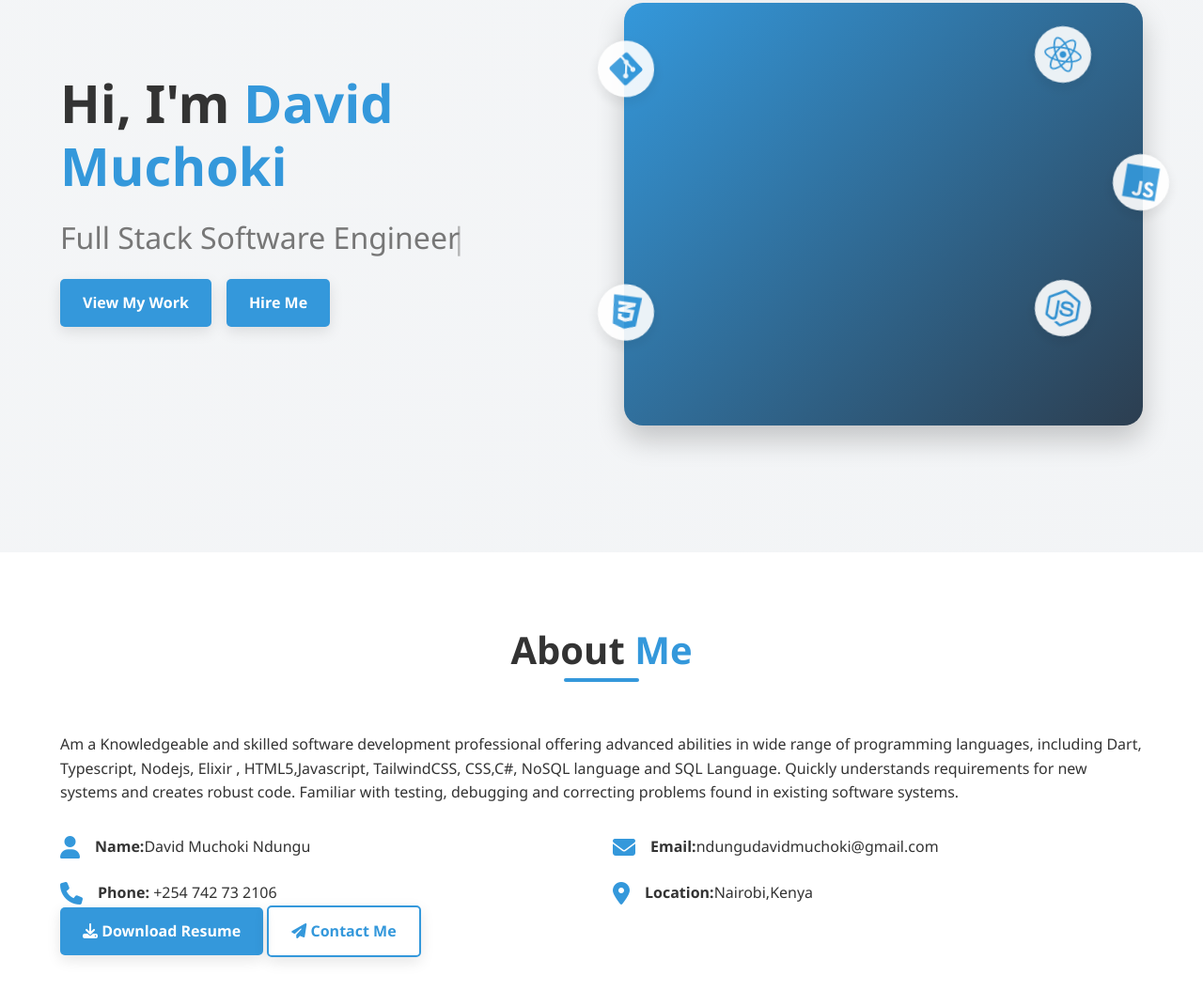
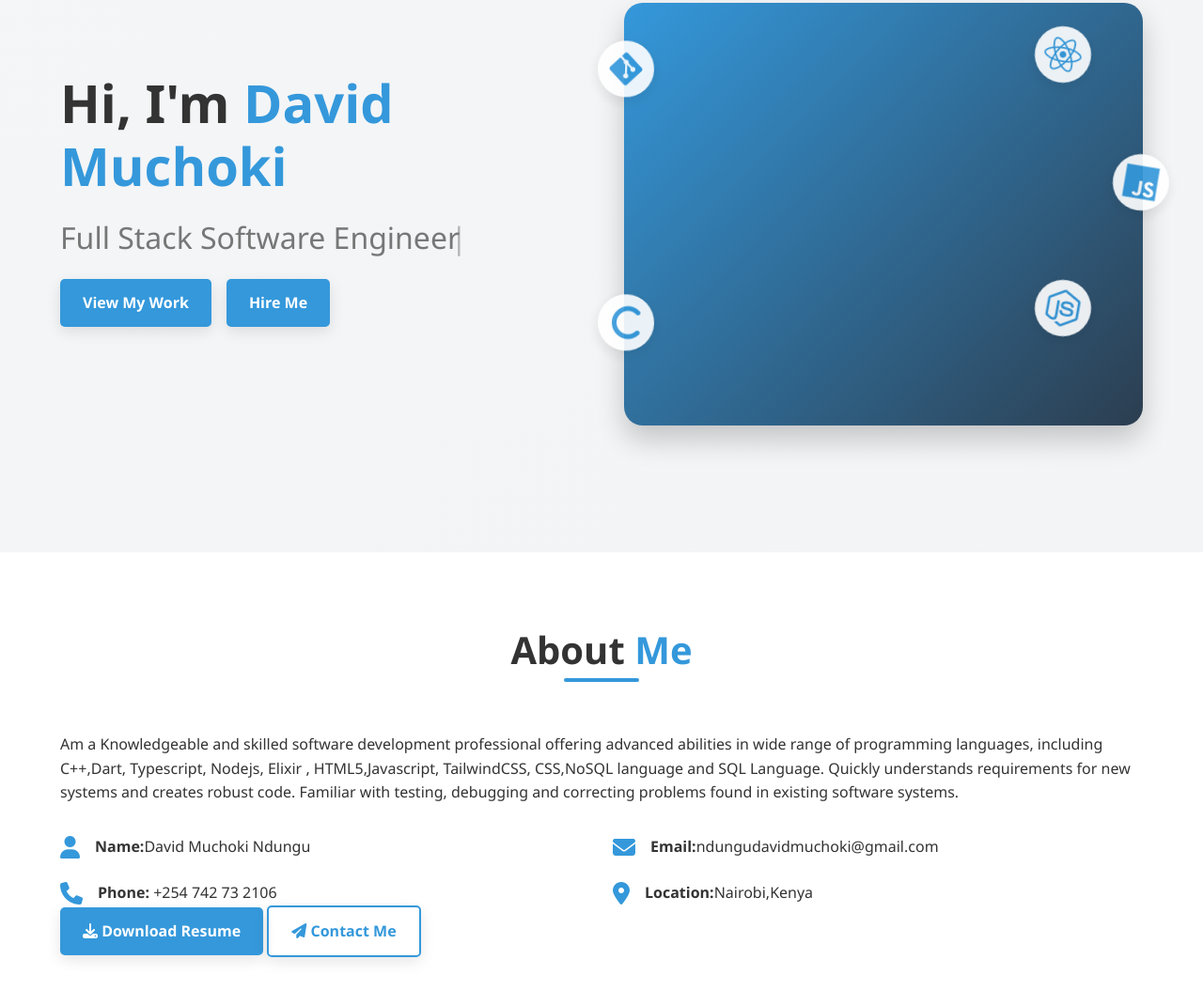
Before and after one commit to muchoki769/Portfolio, a plain HTML site: page index.html in a window 1280 px wide. Shown: the part 212-1266 px from the top of the page at 94% size. Drawn offline with Linux system fonts and the light colour scheme.

Commit message:
new changes

```diff
--- a/index.html
+++ b/index.html
@@ -58,7 +58,8 @@
                     <!-- <i class="fab fa-html5" style="--1:1"></i> -->
                     <i class="fab fa-git-alt"></i>
                      <!-- <i class="fab fa-rust"></i>  -->
-                    <i class="fab fa-css3-alt" style="--i:2"></i>
+                      <i class="fas fa-c"></i>
+                    <!-- <i class="fab fa-css3-alt" style="--i:2"></i> -->
                     <i class="fab fa-js" style="--i:3"></i>
                     <i class="fab fa-react" style="--i:4"></i>
                     <i class="fab fa-node-js" style="--i:4"></i>
@@ -83,7 +84,7 @@
 
                 <div class="about-text">
                 <p>
-                 Am a Knowledgeable and skilled software development professional offering advanced abilities in wide range of programming languages, including  Dart, Typescript, Nodejs, Elixir , HTML5,Javascript, TailwindCSS, CSS,C#, NoSQL language and SQL Language. Quickly understands requirements for new systems and creates robust code. Familiar with testing, debugging and correcting problems found in existing software systems.
+                 Am a Knowledgeable and skilled software development professional offering advanced abilities in wide range of programming languages, including  C++,Dart, Typescript, Nodejs, Elixir , HTML5,Javascript, TailwindCSS, CSS,NoSQL language and SQL Language. Quickly understands requirements for new systems and creates robust code. Familiar with testing, debugging and correcting problems found in existing software systems.
                 </p>
 
                 <div class="about-details">
@@ -115,7 +116,7 @@
                 </div>
 
                 <div class="about-buttons">
-                    <a href="Public/DavidMuchokiNdungu_resume4.3.docx" download class="btn">
+                    <a href="Public/DavidMuchokiNdungu_resume4.3(3).pdf" download class="btn">
                         <i class="fas fa-download"></i> Download Resume
                     </a>
                     <a href="#contact" class="btn secondary">
```
Also changed, not shown: 2 other files.
